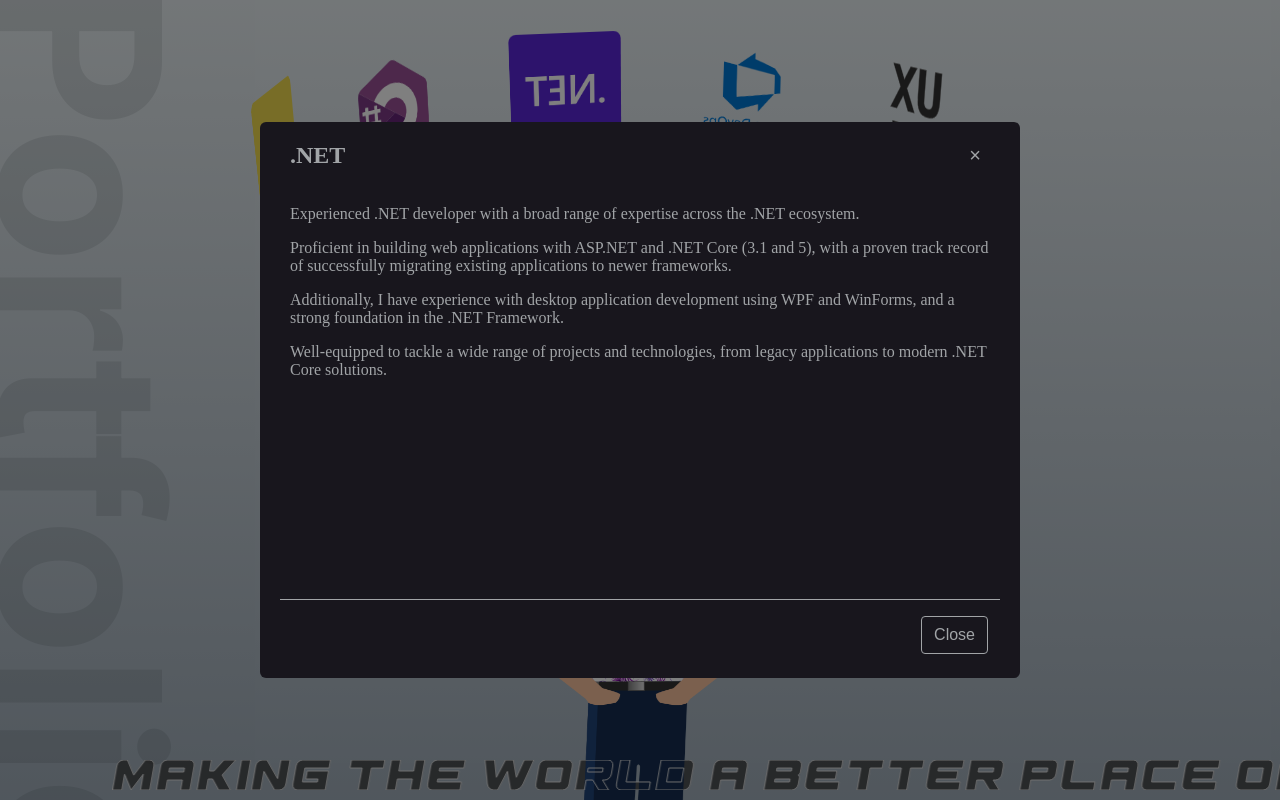
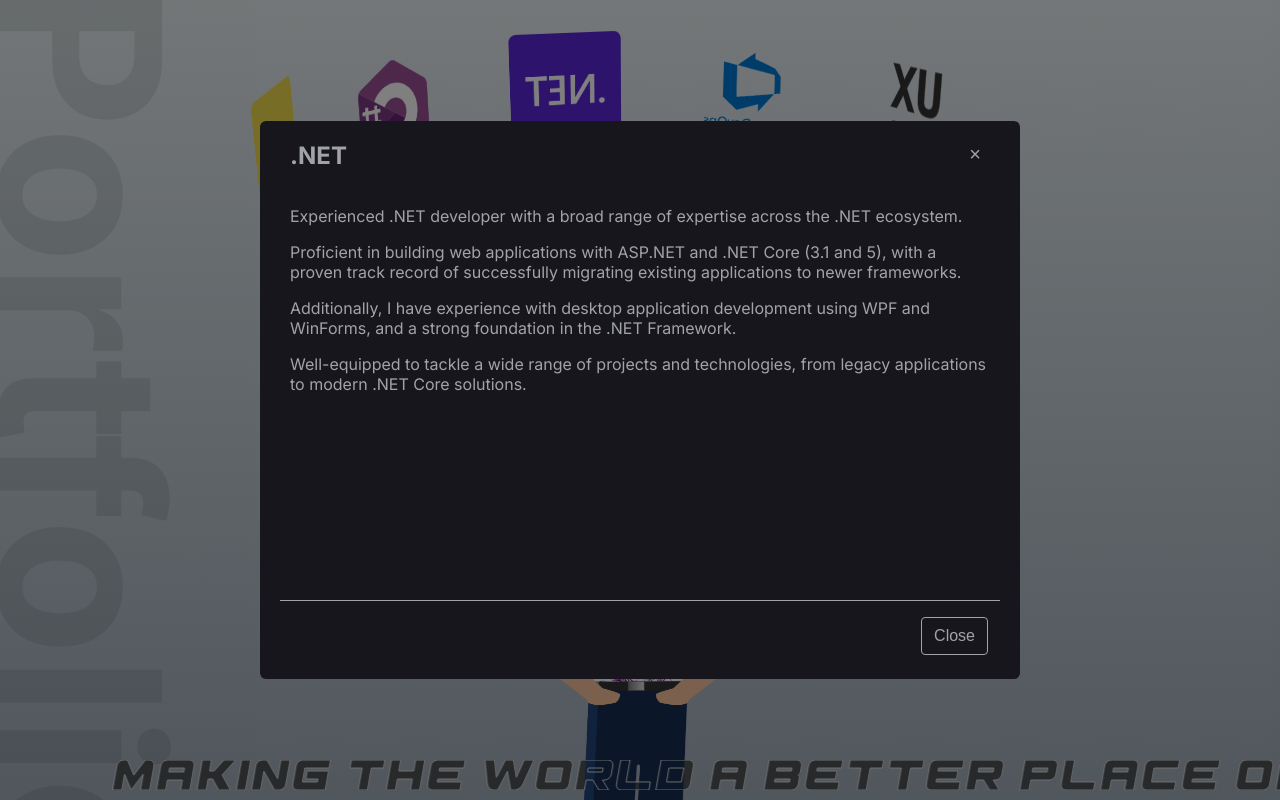
Before and after one commit to planing101/portfolio, a Next.js app: page /portfolio/ in a window 1280 px wide. Both pictures are taken after a click on the element 805 px from the left and 98 px from the top of the page. Built offline with nearby package versions, Linux system fonts and the light colour scheme.

Commit message:
Update styles.

```diff
--- a/app/components/modal.js
+++ b/app/components/modal.js
@@ -1,8 +1,11 @@
 import React, { useEffect, useState } from 'react';
+import { Inter } from "next/font/google";
 import DOMPurify from 'dompurify'; // For sanitizing HTML
 import { fetchModelContentByItemId } from '../services/appService';
 
 import styles from './modal.module.css';
+
+const inter = Inter({ subsets: ["latin"] });
 
 export default function Modal({ itemId, isOpen, onClose, children }) {
     const [modalModel, setModalModel] = useState({ title: "", body: [""] });
@@ -26,9 +29,9 @@ export default function Modal({ itemId, isOpen, onClose, children }) {
             <div className={styles.modal}>
                 <div className={styles.modalHeader}>
                     <button onClick={onClose} className={styles.closeCross}>&times;</button>
-                    <h2>{modalModel.title}</h2>
+                    <h2 className={inter.className}>{modalModel.title}</h2>
                 </div>
-                <div className={styles.modalBody}>
+                <div className={`${styles.modalBody} ${inter.className}`}>
                     {modalModel.body.map((text, index) => (
                         <p key={index} dangerouslySetInnerHTML={{ __html: DOMPurify.sanitize(text) }} />
                     ))}
--- a/app/page.module.css
+++ b/app/page.module.css
@@ -6,7 +6,7 @@
 }
 
 .banner .content {
-  width: min(1400px, 100vw);
+  width: 100vw;
   height: 100vh;
   padding-bottom: 75px;
   display: flex;
```
